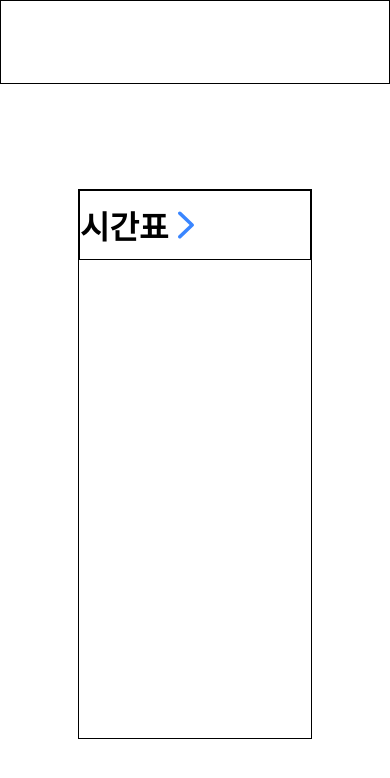
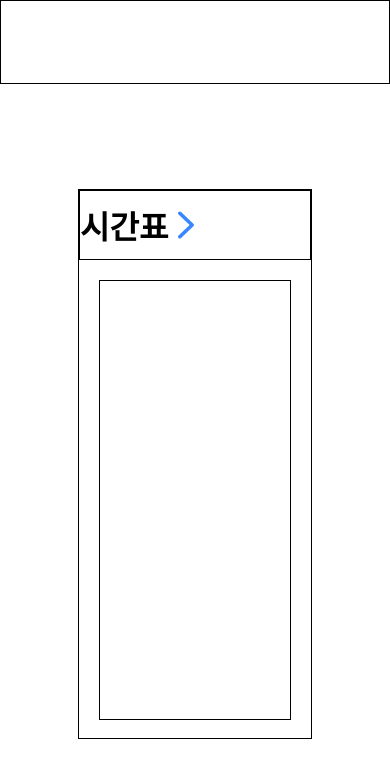
Before and after one commit to SEOKKAMONI/INJE-HighSchool-Notice, a React Native app: screen / in a window 390 px wide. Shown: the top 778 px of the page. Built offline with nearby package versions, Linux system fonts and the light colour scheme.

Commit message:
ADD :: Schdeule - Schedule 레이아웃 - Schedule.js 생성 - Schedule.css 생성 - main-content-frame 으로 틀잡음

```diff
--- a/components/Main/Main.css
+++ b/components/Main/Main.css
@@ -41,3 +41,10 @@
 .title__text {
     margin-right: 10px;
 }
+
+/* content-frame */
+
+.main-content-frame {
+    height: 480px;
+    padding: 20px;
+}
--- a/components/Main/Main.js
+++ b/components/Main/Main.js
@@ -1,5 +1,6 @@
 import "./Main.css";
 import arrowSVG from "../../img/chevron.left.svg";
+import Schedule from "../Schedule/Schedule";
 
 export default function Main() {
     return (
@@ -18,6 +19,10 @@ export default function Main() {
                         </span>
                     </div>
                 </div>
+                {/* content-frame */}
+                <div className="main-content-frame">
+                    <Schedule />
+                </div>
             </div>
         </div>
     )
--- /dev/null
+++ b/components/Schedule/Schedule.css
@@ -0,0 +1,4 @@
+.schedule-container {
+    border: 1px solid black;
+    height: 100%;
+}
--- /dev/null
+++ b/components/Schedule/Schedule.js
@@ -0,0 +1,9 @@
+import "./Schedule.css";
+
+export default function Schedule() {
+    return (
+        <div className="schedule-container">
+
+        </div>
+    )
+}
```
